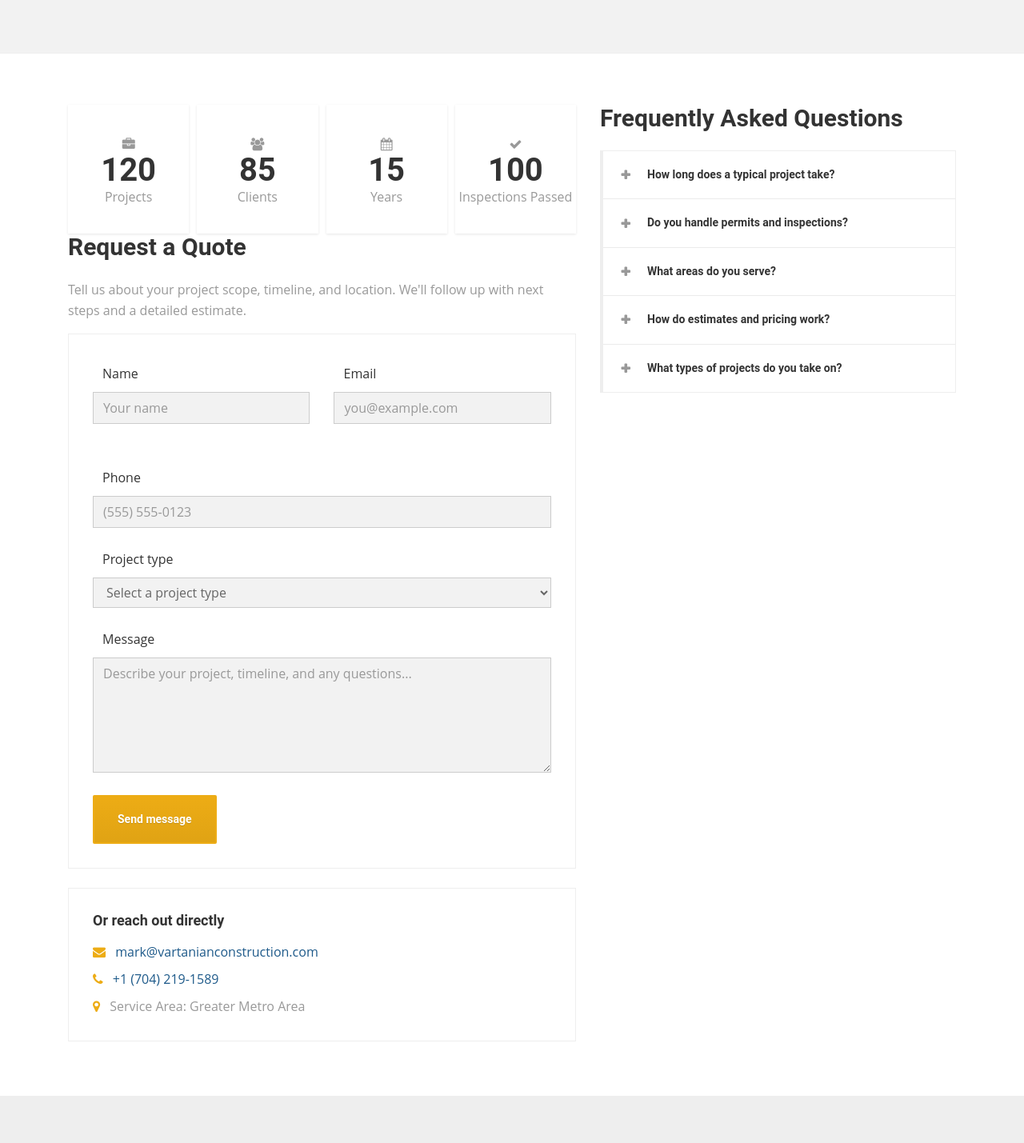
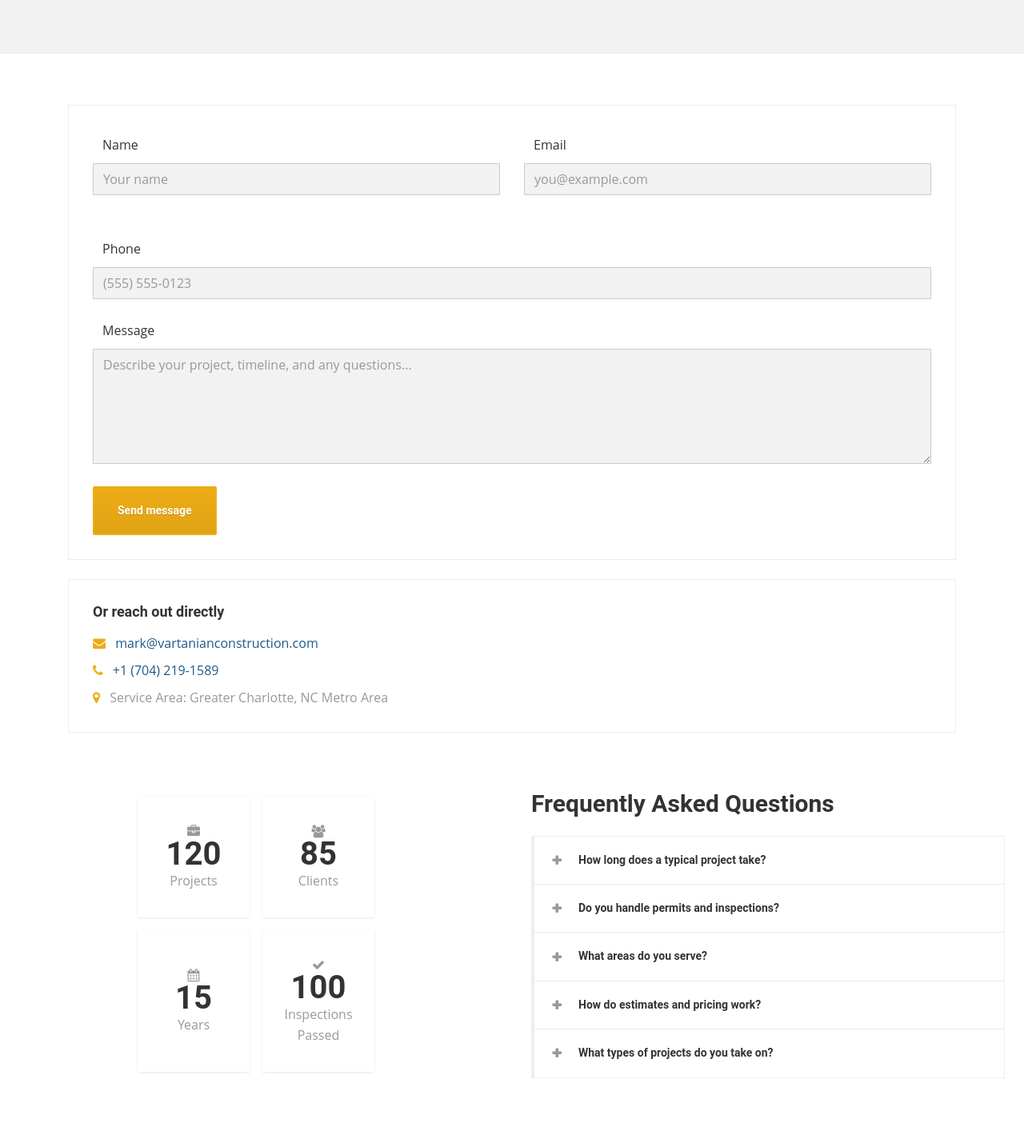
Before and after one commit to Jstelzl/marks-portfolio, a React (Vite) app: page /contact in a window 1280 px wide. Shown: the part 320-1749 px from the top of the page at 80% size. Built offline with nearby package versions, Linux system fonts and the light colour scheme.

Commit message:
fixed contact page layout

```diff
--- a/src/index.css
+++ b/src/index.css
@@ -1314,20 +1314,54 @@ div.call-confirm-actions {
   margin-bottom: 1rem;
 }
 
-/* Contact page: stats section above form */
-.number-counters--contact {
-  margin-top: 1.5rem;
-  margin-bottom: 2rem;
-}
 
 /* Contact page: two-column layout - stats+form left, FAQ right */
 .contact-form-row {
   align-items: flex-start;
 }
 
-.contact-form-row .number-counters--contact {
+/* Contact page: stats box mimics Home/Projects - 2x2 grid, white bg, box-shadow */
+.quote-cta-boxes__stats-box--contact {
   margin-top: 0;
-  margin-bottom: 1.5rem;
+  margin-bottom: 2.5rem;
+  padding: 2rem 1.5rem;
+}
+
+.quote-cta-boxes__stats-box--contact .number-counters {
+  display: grid;
+  grid-template-columns: 1fr 1fr;
+  grid-template-rows: 1fr 1fr;
+  gap: 1rem;
+  width: 100%;
+  aspect-ratio: 1;
+}
+
+.quote-cta-boxes__stats-box--contact .number-counter {
+  margin: 0;
+  flex: none;
+  min-width: 0;
+  padding-left: 1.25rem;
+  padding-right: 1.25rem;
+  box-sizing: border-box;
+}
+
+@media (max-width: 767px) {
+  .quote-cta-boxes__stats-box--contact .number-counter--projects {
+    grid-column: 1 / 2;
+    grid-row: 1 / 2;
+  }
+  .quote-cta-boxes__stats-box--contact .number-counter--clients {
+    grid-column: 2 / 3;
+    grid-row: 1 / 2;
+  }
+  .quote-cta-boxes__stats-box--contact .number-counter--years {
+    grid-column: 1 / 2;
+    grid-row: 2 / 3;
+  }
+  .quote-cta-boxes__stats-box--contact .number-counter--inspections-passed {
+    grid-column: 2 / 3;
+    grid-row: 2 / 3;
+  }
 }
 
 /* Contact FAQ accordion - style button like theme's panel-title a */
@@ -1481,6 +1515,20 @@ div.call-confirm-actions {
   justify-content: center;
   padding: 2rem 1.5rem;
   background-color: #ffffff;
+}
+
+/* Contact page: FAQ replaces Get a Free Estimate button in quote-cta-boxes */
+.quote-cta-boxes__faq-box {
+  flex: 1 1 0;
+  min-width: 0;
+  padding: 2rem 1.5rem;
+  background-color: #ffffff;
+  overflow-y: auto;
+}
+
+/* Contact page: stats + FAQ below form */
+.contact-form-row .quote-cta-boxes {
+  margin-top: 2.5rem;
 }
 
 .quote-cta-boxes__button {
--- a/src/pages/Contact.jsx
+++ b/src/pages/Contact.jsx
@@ -1,6 +1,6 @@
 import { useState } from 'react'
 import { NavLink } from 'react-router-dom'
-import { contactFaqs, counters, services } from '../data/siteData'
+import { contactFaqs, counters } from '../data/siteData'
 import { useCallConfirm } from '../context/CallConfirmContext'
 
 const CONTACT_EMAIL = 'mark@vartanianconstruction.com'
@@ -13,7 +13,6 @@ function Contact() {
     name: '',
     email: '',
     phone: '',
-    projectType: '',
     message: '',
   })
   const [submitted, setSubmitted] = useState(false)
@@ -52,26 +51,7 @@ function Contact() {
         </div>
       </section>
       <section className="row  contact-form-row">
-        <div className="col-xs-12  col-lg-7">
-          <div className="number-counters  number-counters--contact" data-speed="1400">
-            {counters.map((counter) => (
-              <div className="number-counter" key={counter.title}>
-                <i className={`number-counter__icon  fa  ${counter.icon}`} aria-hidden="true" />
-                <div
-                  className="number-counter__number  js-number"
-                  data-to={counter.number}
-                >
-                  {counter.number}
-                </div>
-                <div className="number-counter__title">{counter.title}</div>
-              </div>
-            ))}
-          </div>
-          <h2>Request a Quote</h2>
-          <p>
-            Tell us about your project scope, timeline, and location. We'll
-            follow up with next steps and a detailed estimate.
-          </p>
+        <div className="col-xs-12">
           <div className="card">
             <div className="card-block">
               {submitted ? (
@@ -138,25 +118,6 @@ function Contact() {
                     />
                   </div>
                   <div className="form-group">
-                    <label htmlFor="contact-project-type" className="form-control-label">
-                      Project type
-                    </label>
-                    <select
-                      id="contact-project-type"
-                      name="projectType"
-                      className="form-control"
-                      value={formData.projectType}
-                      onChange={handleChange}
-                    >
-                      <option value="">Select a project type</option>
-                      {services.map((svc) => (
-                        <option key={svc.title} value={svc.title}>
-                          {svc.title}
-                        </option>
-                      ))}
-                    </select>
-                  </div>
-                  <div className="form-group">
                     <label htmlFor="contact-message" className="form-control-label">
                       Message
                     </label>
@@ -192,12 +153,32 @@ function Contact() {
                 </a>
               </p>
               <p>
-                <i className="fa fa-map-marker" aria-hidden="true" /> Service Area: Greater Metro Area
+                <i className="fa fa-map-marker" aria-hidden="true" /> Service Area: Greater Charlotte, NC Metro Area
               </p>
             </div>
           </div>
+          <section className="quote-cta-boxes">
+            <div className="quote-cta-boxes__inner">
+              <div className="quote-cta-boxes__stats-box">
+                <div className="number-counters" data-speed="1400">
+                  {counters.map((counter) => (
+                    <div
+                      className={`number-counter number-counter--${counter.title.toLowerCase().replace(/\s+/g, '-')}`}
+                      key={counter.title}
+                    >
+                      <i className={`number-counter__icon  fa  ${counter.icon}`}></i>
+                      <div
+                        className="number-counter__number  js-number"
+                        data-to={counter.number}
+                      >
+                        {counter.number}
                       </div>
-        <div className="col-xs-12  col-lg-5">
+                      <div className="number-counter__title">{counter.title}</div>
+                    </div>
+                  ))}
+                </div>
+              </div>
+              <div className="quote-cta-boxes__faq-box">
                 <div className="contact-faq">
                   <h2 className="contact-faq__title">Frequently Asked Questions</h2>
                   <div className="accordion">
@@ -231,6 +212,9 @@ function Contact() {
                   </div>
                 </div>
               </div>
+            </div>
+          </section>
+        </div>
       </section>
     </>
   )
```
Lines whose indentation alone changed are shown as unchanged.
